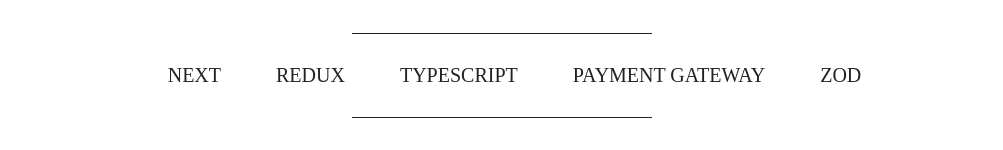
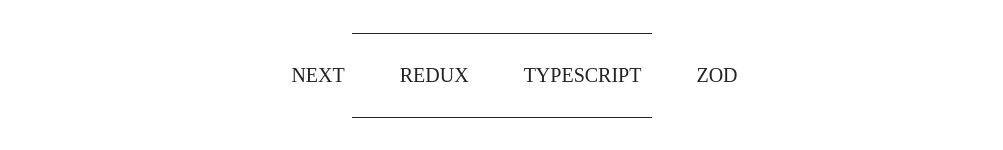
Before and after one commit to Abhiishek-Choudhary/Protfolio2.0, a React (Vite) app: page / in a window 1280 px wide. Shown: the part 1468-1618 px from the top of the page, without its empty margins (138-1141 px from the left). Built offline with nearby package versions, Linux system fonts and the light colour scheme.

Commit message:
Update Skills.jsx

```diff
--- a/src/sections/Skills/Skills.jsx
+++ b/src/sections/Skills/Skills.jsx
@@ -19,7 +19,6 @@
            <SkillList src={checkMarkIcon} skill="NEXT" />
            <SkillList src={checkMarkIcon} skill="REDUX" />
            <SkillList src={checkMarkIcon} skill="TYPESCRIPT" />
-           <SkillList src={checkMarkIcon} skill="PAYMENT GATEWAY" />
            <SkillList src={checkMarkIcon} skill="ZOD" />
         </div>
         <hr />
```
